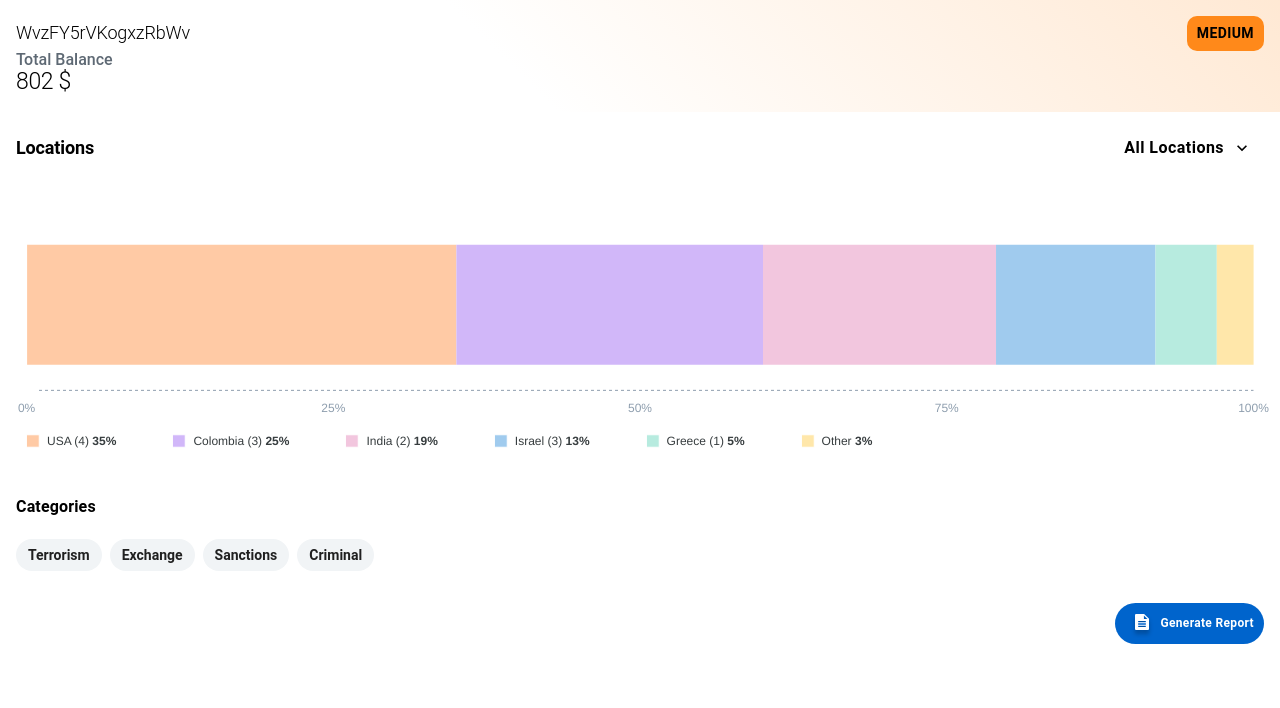
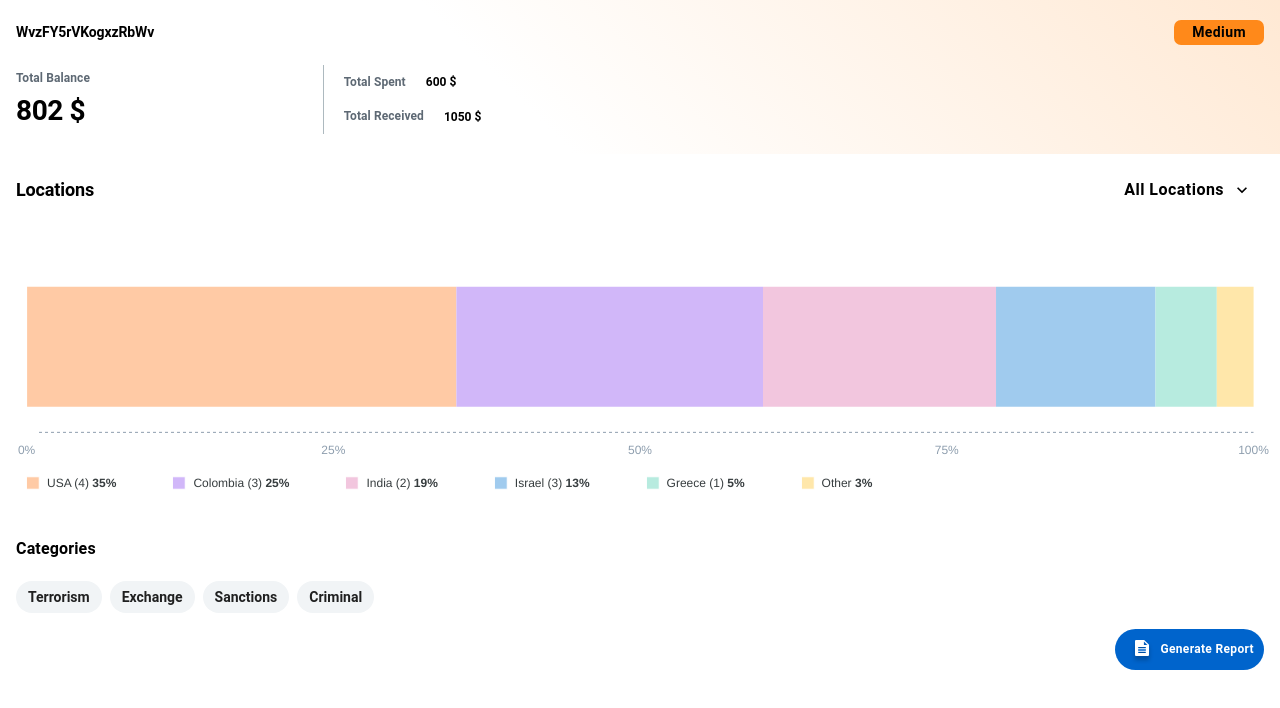
Before and after one commit to avesh-WO23/crypto-UI, a React (Create React App) app: page / in a window 1280 px wide. Shown: the top 708 px of the page. Built offline with nearby package versions, Linux system fonts and the light colour scheme.

Commit message:
Create Banner and separate common component

```diff
--- a/src/components/classifier/Banner/BalanceBanner.jsx
+++ b/src/components/classifier/Banner/BalanceBanner.jsx
@@ -1,21 +1,26 @@
 import { Box, Typography, styled } from "@mui/material";
 import React from "react";
+import { Container } from "../../common/Container";
 import SeverityButton from "../../common/buttons/SeverityButton";
+import { SectionHeading } from "../../common/styled/SectionHeading";
+import styles from "./styles.module.css";
 
-const Banner = styled(Box)({
-  padding: "16px",
-  backgroundImage: "linear-gradient(45deg, white 40% , #FF891A30);",
-});
+const HeadingStyle = {
+  fontWeight: 700,
+  fontSize: "12px",
+  color: "#5E6974",
+};
 
-const Heading = styled(Typography)({
-  fontSize: "16px",
-  color: "#5E6974",
-  fontWeight: 500,
+const WalletText = styled(Typography)({
+  fontSize: "14px",
+  fontWeight: 700,
 });
 
 const BalanceBanner = () => {
   return (
-    <Banner>
+    <Container
+      sx={{ backgroundImage: "linear-gradient(45deg, white 40% , #FF891A30);" }}
+    >
       <Box
         sx={{
           display: "flex",
@@ -23,18 +28,43 @@ const BalanceBanner = () => {
           alignItems: "center",
         }}
       >
-        <Typography variant="h2" fontSize={18}>
-          WvzFY5rVKogxzRbWv
-        </Typography>
+        <WalletText variant="h2">WvzFY5rVKogxzRbWv</WalletText>
         <SeverityButton text="Medium" bgColor="#FF891A" color="#000" />
       </Box>
-      <Box>
-        <Heading variant="h3">Total Balance</Heading>
-        <Typography variant="h1" fontSize={23}>
-          802 $
-        </Typography>
-      </Box>
-    </Banner>
+      <div className={styles.mainBalanceBox}>
+        <div className={styles.totalBalance}>
+          <SectionHeading variant="h4" sx={HeadingStyle}>
+            Total Balance
+          </SectionHeading>
+          <Typography
+            variant="h1"
+            fontSize={28}
+            fontWeight={700}
+            paddingTop={"10px"}
+          >
+            802 $
+          </Typography>
+        </div>
+        <div className={styles.totalRemains}>
+          <div className={styles.remainingBalance}>
+            <SectionHeading variant="h4" sx={HeadingStyle}>
+              Total Spent
+            </SectionHeading>
+            <Typography variant="p" fontSize={"12px"} fontWeight={600}>
+              600 $
+            </Typography>
+          </div>
+          <div className={styles.remainingBalance}>
+            <SectionHeading variant="h4" sx={HeadingStyle}>
+              Total Received
+            </SectionHeading>
+            <Typography variant="p" fontSize={"12px"} fontWeight={600}>
+              1050 $
+            </Typography>
+          </div>
+        </div>
+      </div>
+    </Container>
   );
 };
 
--- /dev/null
+++ b/src/components/classifier/Banner/styles.module.css
@@ -0,0 +1,26 @@
+.mainBalanceBox {
+  display: flex;
+  gap: 20px;
+  padding-top: 20px;
+}
+.balanceBox {
+  display: flex;
+  width: 100%;
+}
+.totalBalance {
+  width: 25%;
+  border-right: 1px solid #adb9bf;
+  padding: 6px 0;
+}
+.totalRemains {
+  width: 75%;
+  display: flex;
+  flex-direction: column;
+  gap: 20px;
+  padding: 10px 0;
+}
+.remainingBalance {
+  display: flex;
+  align-items: center;
+  gap: 20px;
+}
--- /dev/null
+++ b/src/components/common/Container.jsx
@@ -0,0 +1,13 @@
+import { Box, styled } from "@mui/material";
+
+const MainContainer = styled(Box)({
+  padding: "20px 16px",
+});
+
+export const Container = ({ children, sx, ...props }) => {
+  return (
+    <MainContainer sx={sx} {...props}>
+      {children}
+    </MainContainer>
+  );
+};
--- a/src/components/common/buttons/ReportButton.jsx
+++ b/src/components/common/buttons/ReportButton.jsx
@@ -1,10 +1,6 @@
+import { Box, Button, styled } from "@mui/material";
 import React from "react";
-import { Button, styled, Box } from "@mui/material";
 import ReportIcon from "../../../assets/svg/Report.svg";
-
-const Container = styled(Box)({
-  padding: "16px",
-});
 
 const GenerateButton = styled(Button)({
   padding: "10px 10px 10px 45px",
@@ -22,9 +18,9 @@ const GenerateButton = styled(Button)({
 
 const ReportButton = () => {
   return (
-    <Container sx={{ textAlign: "right" }}>
+    <Box sx={{ width: "100%", textAlign: "right", marginLeft: "-16px" }}>
       <GenerateButton>Generate report</GenerateButton>
-    </Container>
+    </Box>
   );
 };
 
--- a/src/components/common/buttons/SeverityButton.jsx
+++ b/src/components/common/buttons/SeverityButton.jsx
@@ -1,16 +1,19 @@
 import React from "react";
 import { Button, styled } from "@mui/material";
 
-const MainButton = styled(Button)({
-  borderRadius: "10px",
-  padding: "5px 10px",
+const BannerButton = styled(Button)({
+  borderRadius: "7px",
+  padding: "0 18px",
   fontWeight: "bold",
   fontSize: "14px",
+  textTransform: "capitalize",
 });
 
-const SeverityButton = ({ text, bgColor, color }) => {
+const SeverityButton = ({ text, bgColor, color, sx, ...props }) => {
   return (
-    <MainButton sx={{ bgcolor: bgColor, color: color }}>{text}</MainButton>
+    <BannerButton sx={{ bgcolor: bgColor, color: color, ...sx }} {...props}>
+      {text}
+    </BannerButton>
   );
 };
 
--- /dev/null
+++ b/src/components/common/styled/SectionHeading.jsx
@@ -0,0 +1,15 @@
+import { Typography, styled } from "@mui/material";
+
+const Heading = styled(Typography)({
+  fontSize: "18px",
+  fontWeight: 600,
+  color: "#121E28",
+});
+
+export const SectionHeading = ({ children, variant, sx, ...props }) => {
+  return (
+    <Heading sx={sx} variant={variant} {...props}>
+      {children}
+    </Heading>
+  );
+};
```
Also changed, not shown: src/assets/svg/wallet.svg (added).
